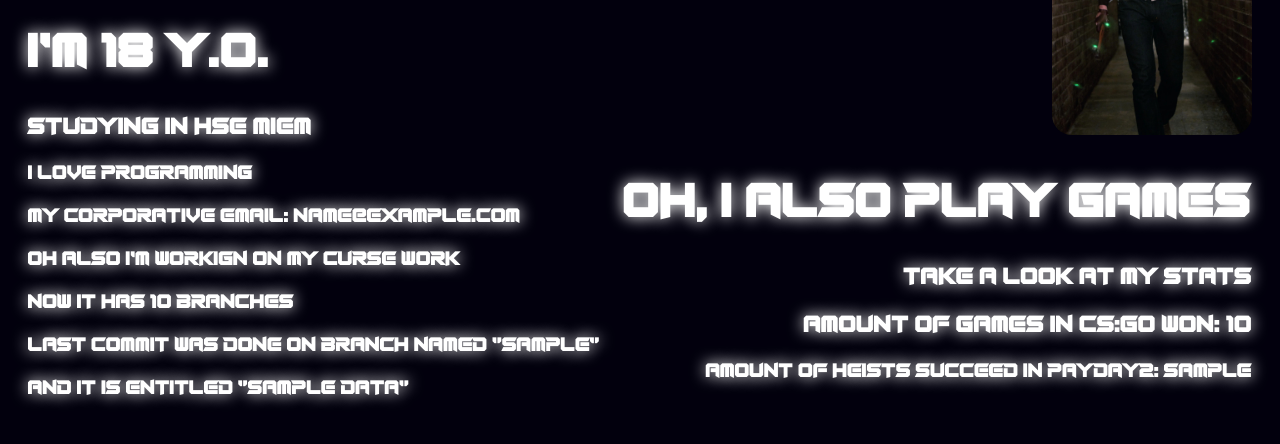
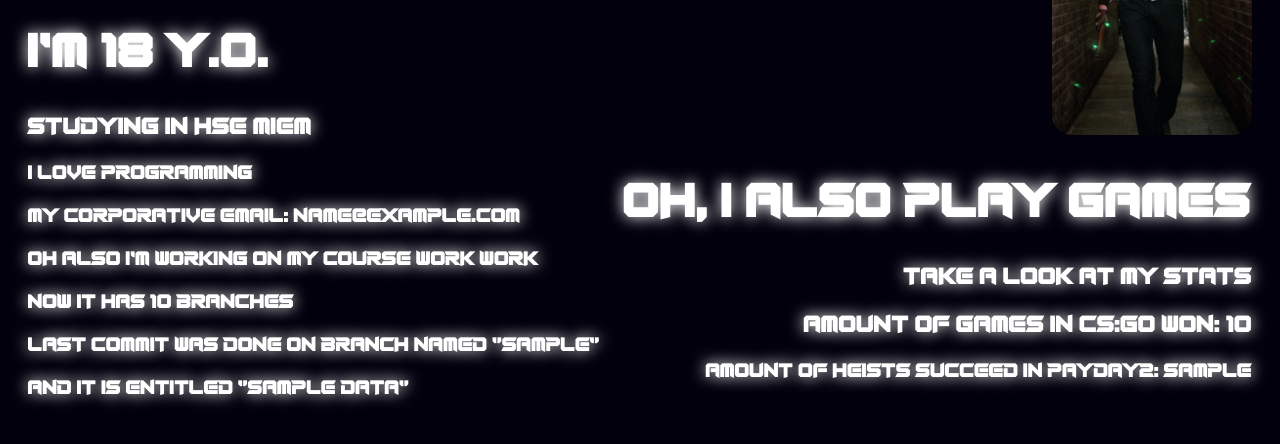
Before and after one commit to Ivanm2114/html_css_demo, a Python web app: template templates/index.html in a window 1280 px wide. Shown: the part 276-720 px from the top of the page. Run offline with Jinja, Linux system fonts and the light colour scheme; the template is opened without the code that fills it: most values are stand-ins (such as "Sample title", 1, 10 or a date in 2020); grey boxes marked "Sample" are stand-in pictures.

Commit message:
index.html mistakes updated

```diff
--- a/templates/index.html
+++ b/templates/index.html
@@ -31,7 +31,7 @@
         <h2>Studying in HSE MIEM</h2>
         <p>I love programming</p>
         <p>My corporative email: {{data.email}}</p>
-        <p>Oh also I`m workign on my curse work</p>
+        <p>Oh also I`m working on my course work work</p>
         <p>Now it has {{data.branch_amount}} branches</p>
         <p>Last commit was done on branch named "{{data.last_commited_branch}}"</p>
         <p>And it is entitled "{{data.last_commit_title}}"</p>
```
